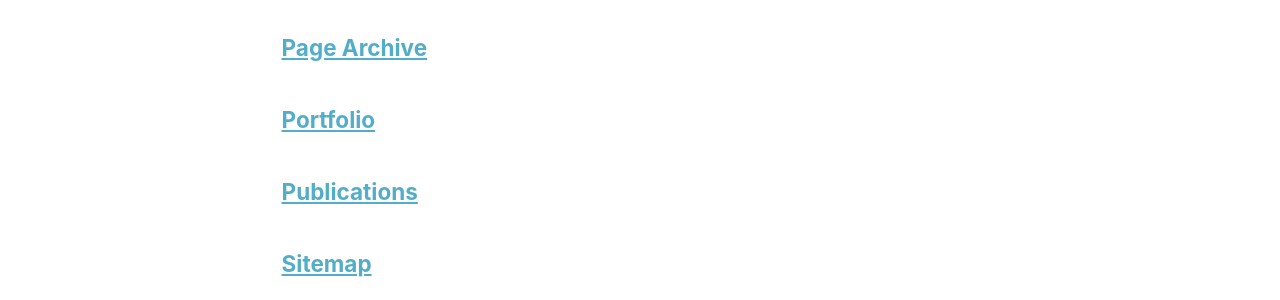
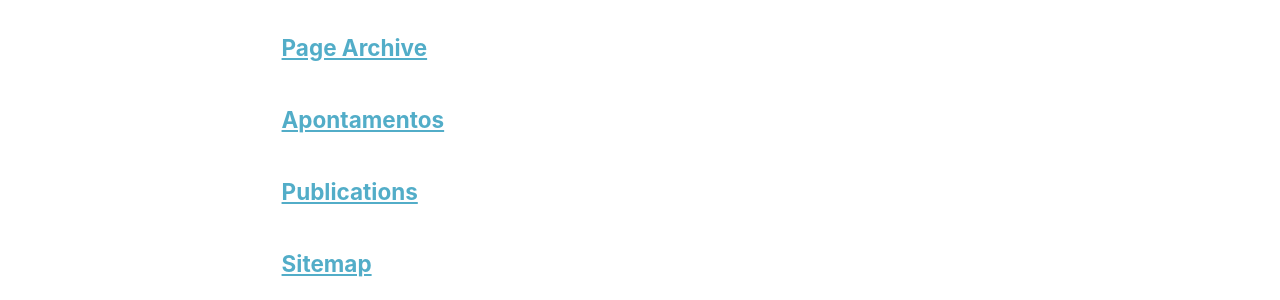
Before and after one commit to V1dal9/mcs_github.io, a Jekyll site: the page built from _pages/page-archive.html, in a window 1280 px wide and 900 px high, scrolled down 567 px. Shown: the part 154-454 px from the top of the window. Built offline with Jekyll 4.4.1, drawn with Linux system fonts in a browser that asks for light colours.

Commit message:
Update portfolio.html

```diff
--- a/_pages/portfolio.html
+++ b/_pages/portfolio.html
@@ -1,8 +1,8 @@
 ---
 layout: archive
-title: "Portfolio"
-permalink: /portfolio/
-author_profile: true
+title: "Apontamentos"
+permalink: /apontamentos/
+author_profile: false
 ---
 
 {% include base_path %}
```
